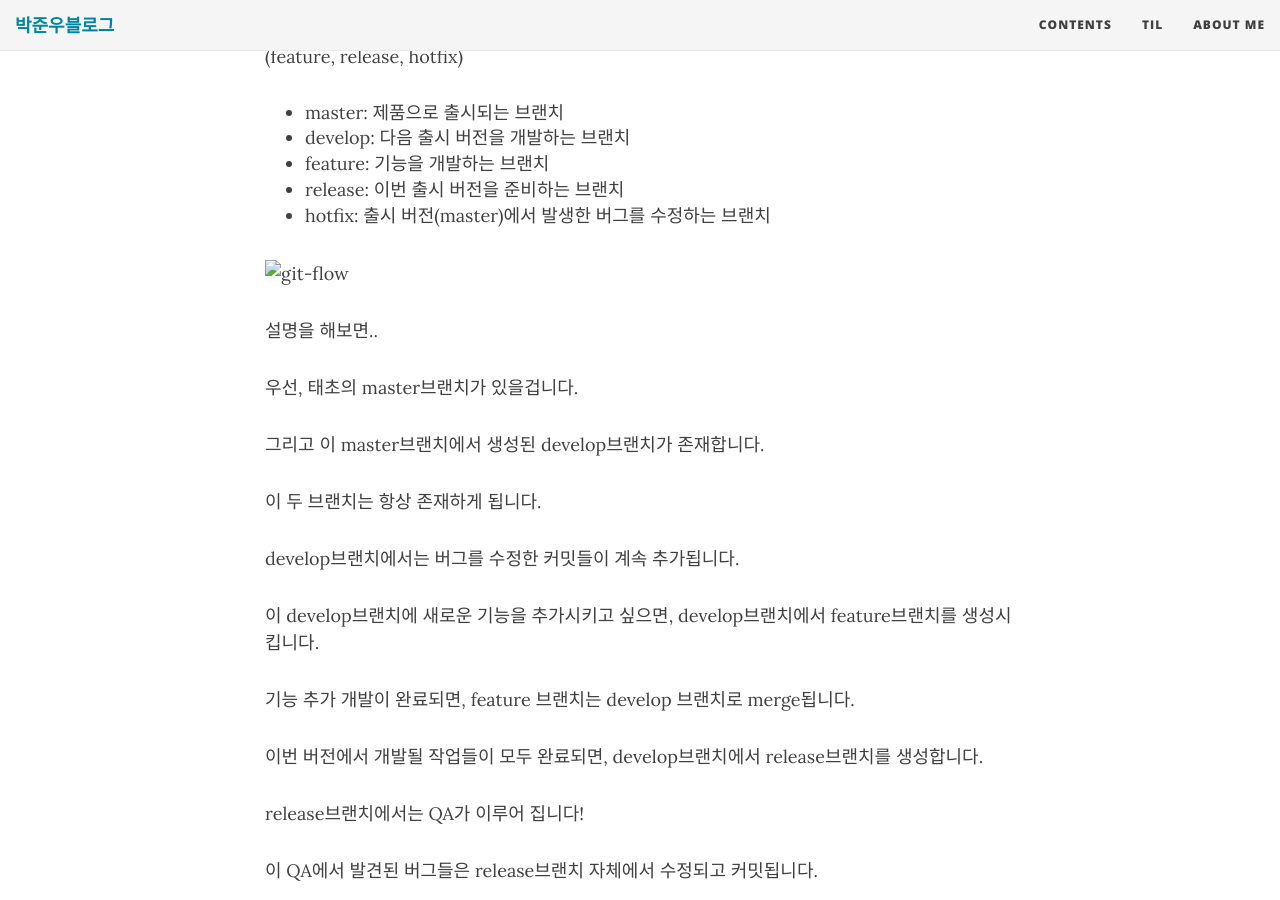
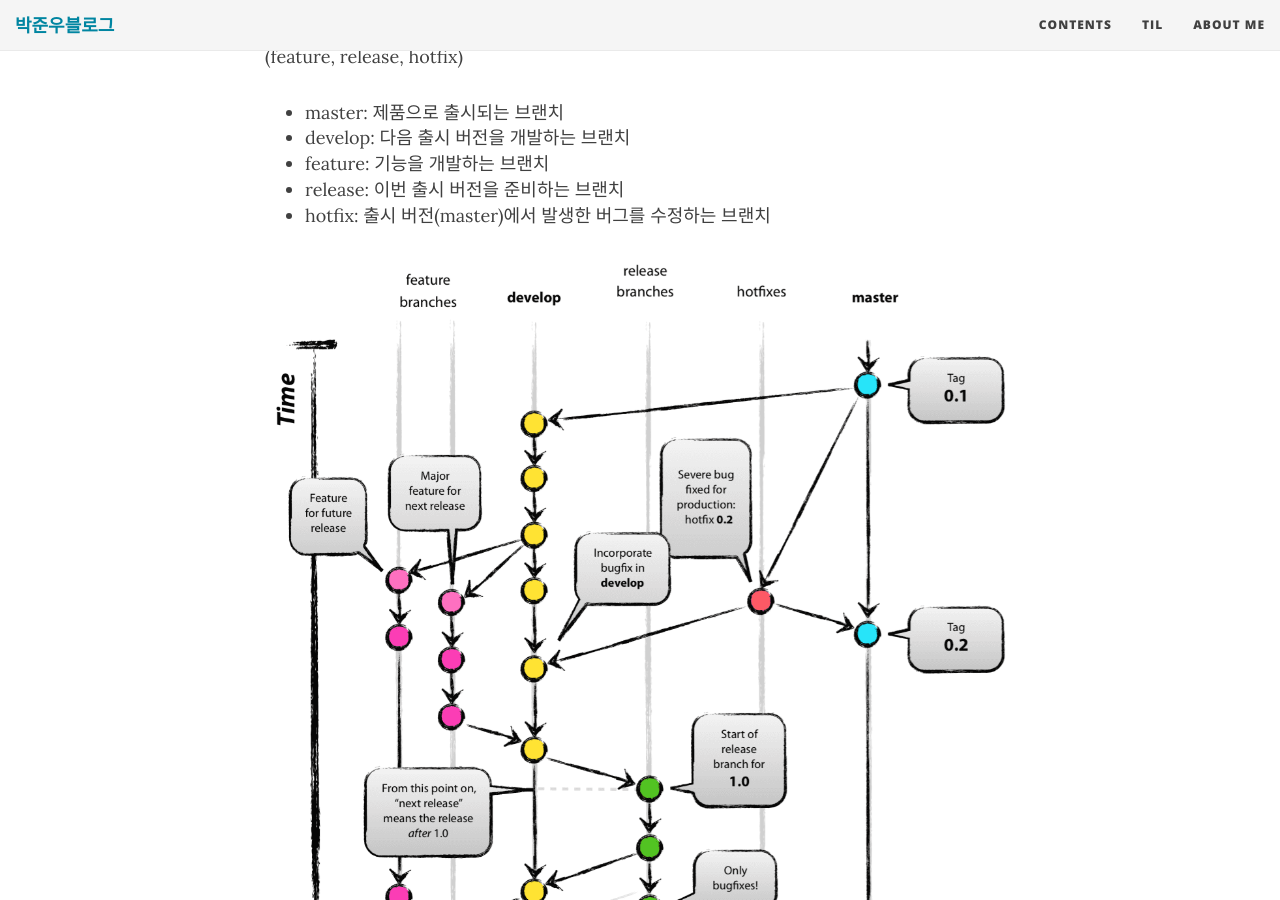
Before and after one commit to JUNWOO45/junwoo45.github.io.archived, a Jekyll site: the page built from _posts/2019-06-29-git_flow.md, in a window 1280 px wide and 900 px high, scrolled down 365 px. Built offline with Jekyll 4.4.1, drawn with Linux system fonts in a browser that asks for light colours; nearby versions of some CDN libraries.

Commit message:
img수정

```diff
--- a/_posts/2019-06-29-git_flow.md
+++ b/_posts/2019-06-29-git_flow.md
@@ -17,7 +17,7 @@ Git-flow에는 5가지 종류의 브랜치가 존재합니다.
 - release: 이번 출시 버전을 준비하는 브랜치
 - hotfix: 출시 버전(master)에서 발생한 버그를 수정하는 브랜치
 
-![git-flow](/Users/junwoopark/coding/TIL/docs/pic/git-flow.png)
+![git-flow](../img/git-flow.png)
 
 
 
```
